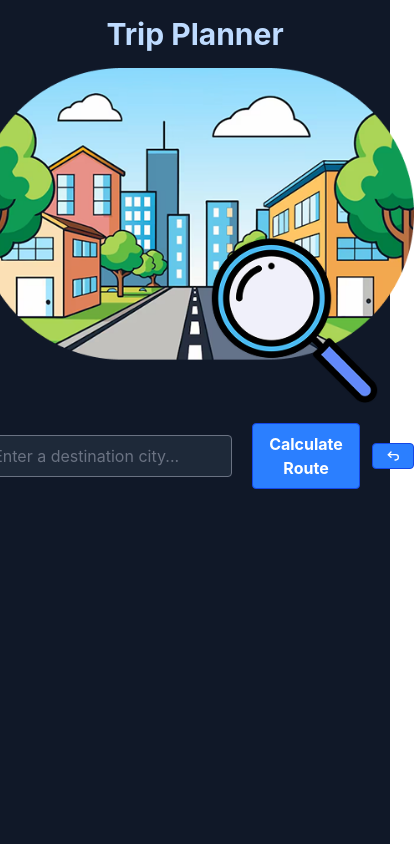
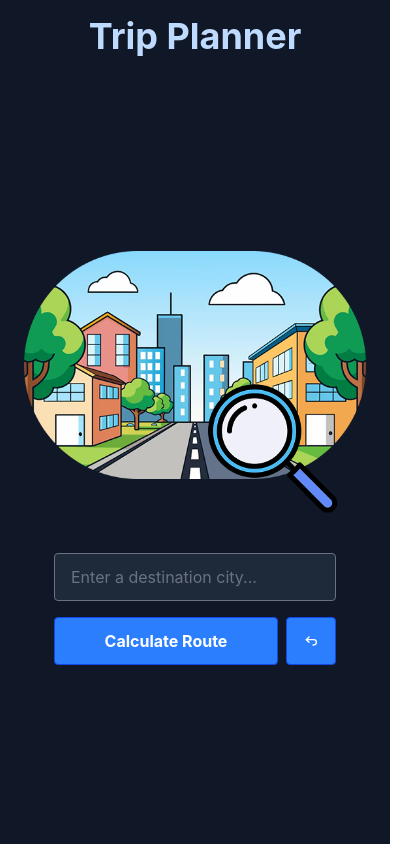
Before and after one commit to EnzoCerqueira/trip-planner, a React (Vite) app: page / in a window 390 px wide. Both pictures are taken after typing "Sample" into the empty fields and a click on the button "Add Location". Shown: the whole page, 414 px wide, since content can reach past the window. Built offline with nearby package versions, Linux system fonts and the light colour scheme.

Commit message:
adding responsive

```diff
--- a/src/App.css
+++ b/src/App.css
@@ -1 +1,7 @@
 @import "tailwindcss";
+
+@media (min-width: 768px) {
+  .container {
+    max-width: 768px;
+  }
+}
--- a/src/App.tsx
+++ b/src/App.tsx
@@ -155,26 +155,29 @@ function App() {
 
   return (
     <>
-      <div className="bg-gray-900 min-h-screen">
+      <div className="bg-gray-900 min-h-screen flex flex-col">
         <header className="flex items-center justify-center">
-          <h1 className="text-blue-200 font-bold text-3xl md:text-4xl p-4 text-center">
+          <h1 className="text-blue-200 font-bold text-4xl p-4 md:p-8">
             Trip Planner
           </h1>
         </header>
-        <main className="flex justify-center items-center">
+
+        <main className="flex-1 flex justify-center items-center p-6">
           {passoAtual === 1 && (
-            <div>
-              <img src={Logo} alt="Trip Planner Logo" className="mb-5" />
-              <div className="flex justify-center items-center">
+            <div className="flex flex-col items-center">
+              {/* Logo mantém o tamanho original, mas diminui um pouco no mobile se necessário */}
+              <img src={Logo} alt="Trip Planner Logo" className="mb-10 w-full max-w-[500px]" />
+
+              <div className="flex flex-col md:flex-row justify-center items-center gap-4">
                 <input
                   type="text"
                   placeholder="Enter your current city..."
-                  className="bg-gray-800 text-gray-300 placeholder:text-gray-500 border border-gray-500 focus:outline-none focus:ring-2 focus:ring-blue-500 mr-5 py-2 px-4 rounded w-64"
+                  className="bg-gray-800 text-gray-300 placeholder:text-gray-500 border border-gray-500 focus:outline-none focus:ring-2 focus:ring-blue-500 py-2 px-4 rounded w-full md:w-80 h-12"
                   value={cidadeOrigem}
                   onChange={(e) => setCidadeOrigem(e.target.value)}
                 />
                 <button
-                  className="bg-blue-500 hover:bg-blue-600 text-white font-bold py-2 px-4 border border-blue-700 rounded cursor-pointer"
+                  className="bg-blue-500 hover:bg-blue-600 text-white font-bold py-2 px-8 border border-blue-700 rounded cursor-pointer w-full md:w-auto h-12 whitespace-nowrap transition-colors"
                   onClick={nextStep}
                 >
                   Add Location
@@ -182,75 +185,81 @@ function App() {
               </div>
             </div>
           )}
+
           {passoAtual === 2 && (
-            <div>
-              <img src={Logo} alt="Trip Planner Logo" className="mb-5" />
-              <div className="flex justify-center items-center">
+            <div className="flex flex-col items-center">
+              <img src={Logo} alt="Trip Planner Logo" className="mb-10 w-full max-w-[500px]" />
+
+              <div className="flex flex-col md:flex-row justify-center items-center gap-4">
                 <input
                   type="text"
                   placeholder="Enter a destination city..."
-                  className="bg-gray-800 text-gray-300 placeholder:text-gray-500 border border-gray-500 focus:outline-none focus:ring-2 focus:ring-blue-500 mr-5 py-2 px-4 rounded w-64"
+                  className="bg-gray-800 text-gray-300 placeholder:text-gray-500 border border-gray-500 focus:outline-none focus:ring-2 focus:ring-blue-500 py-2 px-4 rounded w-full md:w-80 h-12"
                   value={cidadeDestino}
                   onChange={(e) => setCidadeDestino(e.target.value)}
                   disabled={isLoading}
                 />
-
+                <div className="flex gap-2 w-full md:w-auto">
                   <button
-                  className={`font-bold py-2 px-4 mr-3 border rounded text-white transition-colors ${
+                    className={`flex-1 md:flex-none font-bold py-2 px-6 border rounded text-white h-12 transition-colors ${
                       isLoading
                         ? "bg-gray-500 border-gray-600 cursor-not-allowed"
                         : "bg-blue-500 hover:bg-blue-600 border-blue-700 cursor-pointer"
                     }`}
                     onClick={travelCalculator}
-                  disabled={isLoading} // Impede múltiplos cliques
+                    disabled={isLoading}
                   >
-                  {isLoading ? "Calculando... ⏳" : "Calculate Route"}
+                    {isLoading ? "⏳" : "Calculate Route"}
                   </button>
                   <button
-                  className="bg-blue-500 hover:bg-blue-600 text-white font-bold py-1 px-3 border border-blue-700 rounded cursor-pointer"
+                    className="bg-blue-500 hover:bg-blue-600 text-white font-bold py-2 px-4 border border-blue-700 rounded cursor-pointer h-12"
                     onClick={backOneStep}
                   >
                     <TbArrowBackUp />
                   </button>
                 </div>
               </div>
+            </div>
           )}
+
           {passoAtual === 3 && (
-            <div className="flex flex-col items-center max-w-2xl px-4">
+            <div className="flex flex-col items-center w-full max-w-4xl px-4">
               {imagemCidade && (
                 <img
                   src={imagemCidade}
                   alt="Imagem da cidade"
-                  className="mb-6 rounded-lg shadow-lg max-h-80 object-cover"
+                  className="mb-8 rounded-xl shadow-2xl object-cover"
                 />
               )}
-              <div className="flex flex-row justify-center items-center gap-12 mb-8 w-full border-b border-gray-700 pb-6">
-                <div className="flex flex-col items-center">
-                  <h2 className="text-4xl font-bold text-white">
+
+              {/* Container de Clima e KM com gap original (40) no desktop */}
+              <div className="flex flex-col md:flex-row justify-around items-center gap-10 md:gap-40 mb-10 w-full border-b border-gray-700 pb-10">
+                <div className="text-center">
+                  <h2 className="text-5xl font-bold text-white mb-2">
                     {climaDestino?.temperatura}°C
                   </h2>
-                  <p className="text-blue-400 text-sm capitalize">
+                  <p className="text-blue-400 text-lg capitalize">
                     {climaDestino?.descricao}
                   </p>
                 </div>
 
-                <div className="h-10 w-[1px] bg-gray-600"></div>
-
-                <div className="flex flex-col items-center">
-                  <h2 className="text-3xl font-bold text-white">
-                    {distanciaFinal} <span className="text-xl">km</span>
+                <div className="text-center">
+                  <h2 className="text-4xl font-bold text-white mb-2">
+                    {distanciaFinal} <span className="text-2xl font-normal">km</span>
                   </h2>
-                  <p className="text-gray-400 text-sm">distância ✈️</p>
+                  <p className="text-gray-400 text-lg">distância ✈️</p>
                 </div>
               </div>
-              <div className="text-center">
-                <p className="text-gray-200 leading-relaxed italic">
+
+              <div className="max-w-2xl text-center">
+                <p className="text-gray-300 text-lg md:text-xl leading-relaxed italic">
                   {curiosidade}
                 </p>
               </div>
+
               <button
                 onClick={backOneStep}
-                className="mt-8 bg-gray-800 hover:bg-gray-700 text-white px-4 py-2 rounded-full text-sm transition-all cursor-pointer flex items-center gap-2"
+                className="mt-12 bg-gray-800 hover:bg-gray-700 text-white px-8 py-3 rounded-full text-lg transition-all cursor-pointer flex items-center gap-3 border border-gray-600"
               >
                 <TbArrowBackUp /> Nova pesquisa
               </button>
```
Lines whose indentation alone changed are shown as unchanged.
